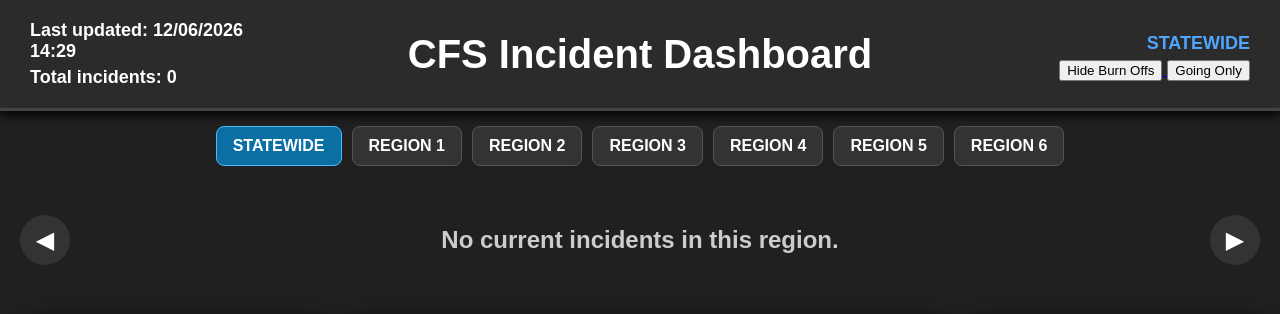
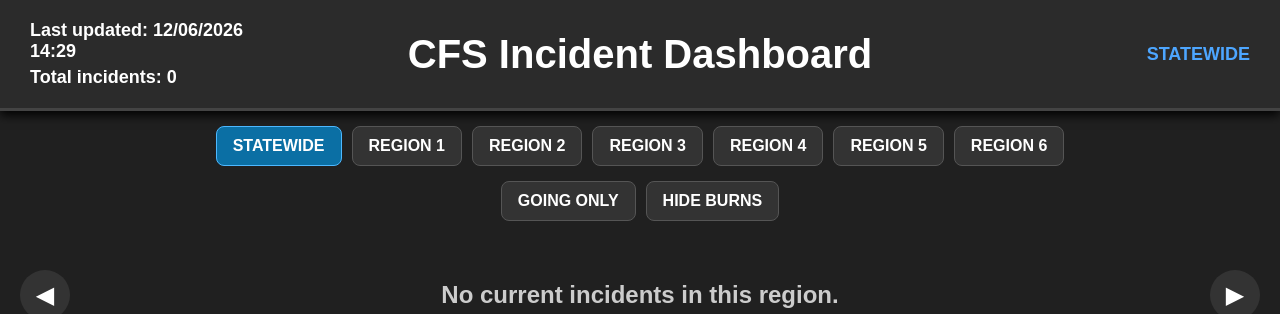
Before and after one commit to mumfy27-rgb/cfs-web-dashboard, a Flask app: page /?region=STATEWIDE&hide_burns=0&going_only=0 in a window 1280 px wide. Shown: the top 314 px of the page. Run offline with Flask 3, Linux system fonts and the light colour scheme; data that the repository does not hold is empty.

Commit message:
Style Going and Hide Burns filters as region-button toggles
Adds a Going Only filter, removes the old header button, and moves both
filter toggles into a second region-style button row below the region selector.

Co-Authored-By: Claude Sonnet 4.6 <noreply@anthropic.com>

```diff
--- a/templates/index.html
+++ b/templates/index.html
@@ -21,26 +21,6 @@
             {% else %}
                 <p>REGION {{ selected_region }}</p>
             {% endif %}
-
-            <a href="/?region={{ selected_region }}&hide_burns={{ '0' if hide_burns else '1' }}&going_only={{ '1' if going_only else '0' }}">
-                <button>
-                    {% if hide_burns %}
-                        Show Burn Offs
-                    {% else %}
-                        Hide Burn Offs
-                    {% endif %}
-                </button>
-            </a>
-
-            <a href="/?region={{ selected_region }}&hide_burns={{ '1' if hide_burns else '0' }}&going_only={{ '0' if going_only else '1' }}">
-                <button {% if going_only %}style="outline: 2px solid lime;"{% endif %}>
-                    {% if going_only %}
-                        Show All
-                    {% else %}
-                        Going Only
-                    {% endif %}
-                </button>
-            </a>
         </div>
     </div>
 
@@ -52,6 +32,11 @@
         <a class="region-button {% if selected_region == '4' %}active{% endif %}" href="/?region=4&hide_burns={{ '1' if hide_burns else '0' }}&going_only={{ '1' if going_only else '0' }}">REGION 4</a>
         <a class="region-button {% if selected_region == '5' %}active{% endif %}" href="/?region=5&hide_burns={{ '1' if hide_burns else '0' }}&going_only={{ '1' if going_only else '0' }}">REGION 5</a>
         <a class="region-button {% if selected_region == '6' %}active{% endif %}" href="/?region=6&hide_burns={{ '1' if hide_burns else '0' }}&going_only={{ '1' if going_only else '0' }}">REGION 6</a>
+    </div>
+
+    <div class="region-buttons">
+        <a class="region-button {% if going_only %}active{% endif %}" href="/?region={{ selected_region }}&hide_burns={{ '1' if hide_burns else '0' }}&going_only={{ '0' if going_only else '1' }}">GOING ONLY</a>
+        <a class="region-button {% if hide_burns %}active{% endif %}" href="/?region={{ selected_region }}&hide_burns={{ '0' if hide_burns else '1' }}&going_only={{ '1' if going_only else '0' }}">HIDE BURNS</a>
     </div>
 
     <div class="main-content">
```
